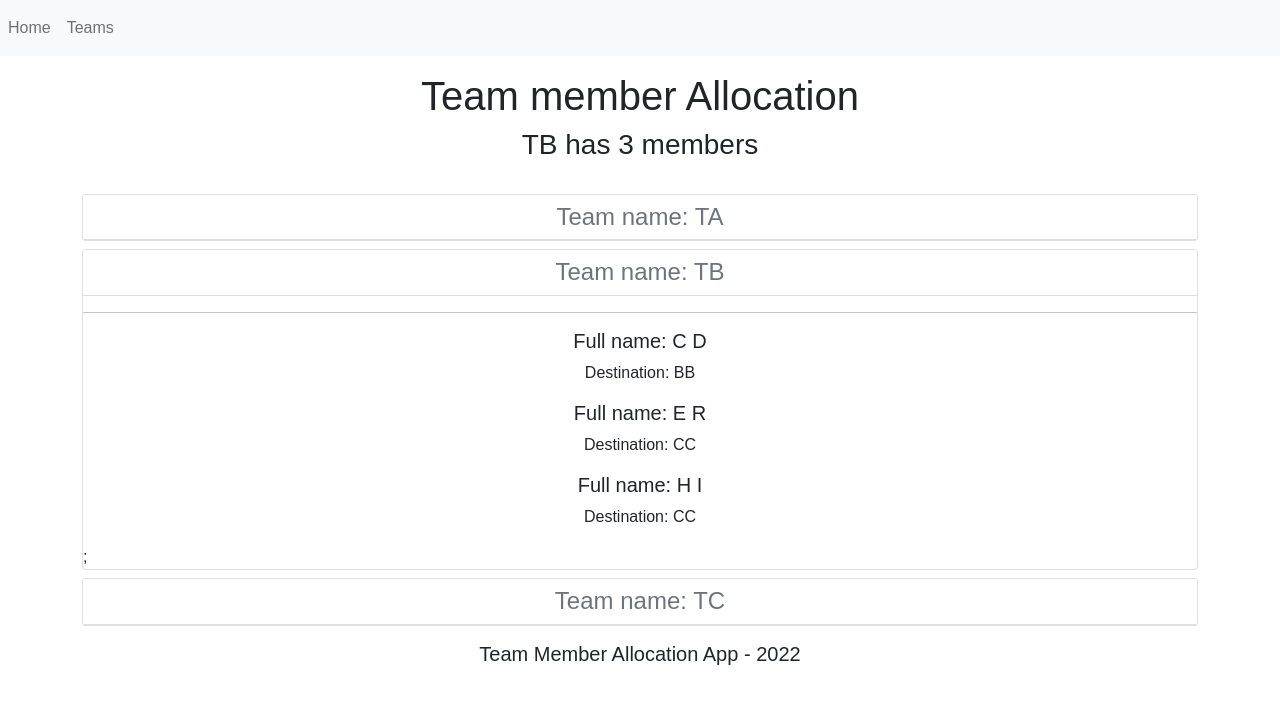
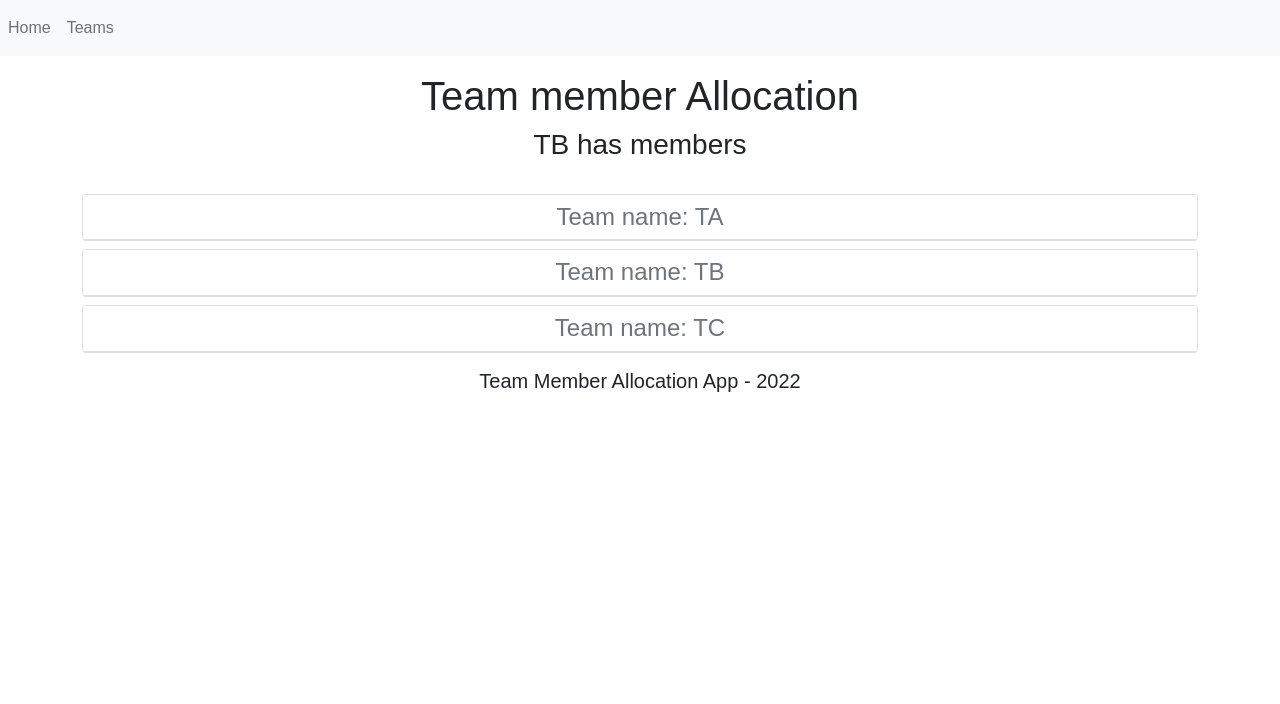
Before and after one commit to tinanator/TeamMember_test, a React (Create React App) app in the folder TeamMember/ClientApp/: page /GroupedTeamMembers in a window 1280 px wide. Shown: the top 704 px of the page. Built offline with nearby package versions, Linux system fonts and the light colour scheme.

Commit message:
Make context instead of props

```diff
--- a/TeamMember/ClientApp/src/App.jsx
+++ b/TeamMember/ClientApp/src/App.jsx
@@ -7,71 +7,25 @@ import GroupedTeamMembers from './GroupedTeamMembers';
 import Nav from './Nav';
 import NotFound from './NotFound';
 
-import { useState, useEffect } from 'react';
 import { BrowserRouter as Router, Route, Routes } from 'react-router-dom';
 
+import { DataProvider } from './ContextData';
+
 function App() {
-
-    const [employees, setEmployees] = useState(JSON.parse(localStorage.getItem('employeeList')) || [
-        { id: 1, fullname: "A B", destination: "AA", gender: "m", teamName: "TA" },
-        { id: 2, fullname: "C D", destination: "BB", gender: "m", teamName: "TB" },
-        { id: 3, fullname: "E R", destination: "CC", gender: "f", teamName: "TB" },
-        { id: 4, fullname: "F G", destination: "DD", gender: "m", teamName: "TA" },
-        { id: 5, fullname: "H I", destination: "CC", gender: "f", teamName: "TB" },
-        { id: 6, fullname: "J K", destination: "AA", gender: "f", teamName: "TA" }
-    ]);
-
-    const [SelectedTeam, setTeam] = useState(JSON.parse(localStorage.getItem('selectedItem')) || "TB");
-
-    function handleTeamSelectionChange(event) {
-        console.log(event.target.value);
-        setTeam(event.target.value);
-    }
-
-    function handleEmployeeClick(event) {
-        console.log("click");
-        const transformedArray = employees.map((employee) => employee.id === parseInt(event.currentTarget.id) ?
-            (employee.TeamName === SelectedTeam) ?
-                { ...employee, TeamName: '' } : { ...employee, teamName: SelectedTeam }
-            : employee);
-
-        setEmployees(transformedArray);
-    }
-
-    useEffect(() => {
-        localStorage.setItem('employeeList', JSON.stringify(employees));
-    }, [employees])
-
-    useEffect(() => {
-        localStorage.setItem('selectedTeam', JSON.stringify(SelectedTeam));
-    }, [SelectedTeam])
-
-    console.log(employees.filter((employee) => employee.teamName === SelectedTeam).length);
-
-
-        return (
+    return (
+        <DataProvider>
             <Router>
                 <Nav/>
-                <Header SelectedTeam={SelectedTeam}
-                    teamNumberCount={employees.filter((employee) => employee.teamName === SelectedTeam).length}
-                />
+                <Header/>
                 <Routes>
-                    <Route path="/"
-                        element={<Employees employees={employees}
-                        SelectedTeam={SelectedTeam}
-                        handleTeamSelectionChange={handleTeamSelectionChange}
-                        handleEmployeeClick={handleEmployeeClick} />}>
-
-                    </Route>
-                    <Route path="/GroupedTeamMembers" element={<GroupedTeamMembers
-                        employees={employees}
-                        selectedTeam={SelectedTeam}
-                        setTeam={setTeam} />}></Route>
+                    <Route path="/" element={<Employees/>} />
+                    <Route path="/GroupedTeamMembers" element={<GroupedTeamMembers />} />
                     <Route path="*" element={<NotFound />}></Route>
 
                 </Routes>
                 <Footer />
             </Router>
+        </DataProvider>
         );
 
 }
--- /dev/null
+++ b/TeamMember/ClientApp/src/ContextData.jsx
@@ -0,0 +1,47 @@
+import { createContext, useState, useEffect } from 'react';
+
+const ContextData = createContext({});
+
+export const DataProvider = ({ children }) => {
+    const [employees, setEmployees] = useState(JSON.parse(localStorage.getItem('employeeList')) || [
+        { id: 1, fullname: "A B", destination: "AA", gender: "m", teamName: "TA" },
+        { id: 2, fullname: "C D", destination: "BB", gender: "m", teamName: "TB" },
+        { id: 3, fullname: "E R", destination: "CC", gender: "f", teamName: "TB" },
+        { id: 4, fullname: "F G", destination: "DD", gender: "m", teamName: "TA" },
+        { id: 5, fullname: "H I", destination: "CC", gender: "f", teamName: "TB" },
+        { id: 6, fullname: "J K", destination: "AA", gender: "f", teamName: "TA" }
+    ]);
+
+    const [SelectedTeam, setTeam] = useState(JSON.parse(localStorage.getItem('selectedItem')) || "TB");
+
+    useEffect(() => {
+        localStorage.setItem('employeeList', JSON.stringify(employees));
+    }, [employees])
+
+    useEffect(() => {
+        localStorage.setItem('selectedTeam', JSON.stringify(SelectedTeam));
+    }, [SelectedTeam])
+
+    function handleTeamSelectionChange(event) {
+        console.log(event.target.value);
+        setTeam(event.target.value);
+    }
+
+    function handleEmployeeClick(event) {
+        console.log("click");
+        const transformedArray = employees.map((employee) => employee.id === parseInt(event.currentTarget.id) ?
+            (employee.TeamName === SelectedTeam) ?
+                { ...employee, TeamName: '' } : { ...employee, teamName: SelectedTeam }
+            : employee);
+
+        setEmployees(transformedArray);
+    }
+
+    return <ContextData.Provider value={{
+        employees, SelectedTeam, handleTeamSelectionChange, handleEmployeeClick, setTeam
+    }}>
+        {children}
+    </ContextData.Provider>
+};
+
+export default ContextData;
--- a/TeamMember/ClientApp/src/Employees.jsx
+++ b/TeamMember/ClientApp/src/Employees.jsx
@@ -1,22 +1,21 @@
-
 import TeamMembers from './TeamMembers';
 import Teams from './Teams';
 
 //use State hook
 
-const Employees = ({ employees, SelectedTeam, handleTeamSelectionChange, handleEmployeeClick }) => {
+const Employees = () => {
 
     return (
         <main className="container">
             <div className="row justify-content-center mt-3 mb-3">
                 <div className="col-8">
-                    <Teams handleTeamSelectionChange={handleTeamSelectionChange} SelectedTeam={SelectedTeam} />
+                    <Teams />
                 </div>
             </div>
             <div className="row justify-content-center mt-3 mb-3">
                 <div className="col-8">
                     {
-                        <TeamMembers employees={employees} SelectedTeam={SelectedTeam} handleEmployeeClick={handleEmployeeClick} />
+                        <TeamMembers />
                     }
 
                 </div>
--- a/TeamMember/ClientApp/src/GroupedTeamMembers.jsx
+++ b/TeamMember/ClientApp/src/GroupedTeamMembers.jsx
@@ -1,6 +1,9 @@
-import { useState } from 'react';
+import { useState, useContext } from 'react';
+import DataContext from './ContextData';
 
-const GroupedTeamMembers = ({ employees, selectedTeam, setTeam }) => {
+const GroupedTeamMembers = () => {
+
+    const { employees, selectedTeam, setTeam } = useContext(DataContext);
 
     const [groupedEmployees, setGroupedData] = useState(groupTeamMembers());
 
@@ -58,9 +61,9 @@ const GroupedTeamMembers = ({ employees, selectedTeam, setTeam }) => {
                                                 </h5>
                                                 <p>Destination: { member.destination }</p>
                                             </div>
-                                        );
+                                        )
                                     })
-                                };
+                                }
                             </div>
                         </div>
                     )
--- a/TeamMember/ClientApp/src/Header.js
+++ b/TeamMember/ClientApp/src/Header.js
@@ -1,4 +1,10 @@
-const Header = ({ SelectedTeam, teamNumberCount }) => {
+import ContextData from './ContextData';
+import { useContext } from 'react';
+
+const Header = () => {
+
+    const { SelectedTeam, teamNumberCount } = useContext(ContextData);
+
     return (
         <header className="container">
             <div className="row justify-content-center mt-3 mb-4">
--- a/TeamMember/ClientApp/src/TeamMemberCard.jsx
+++ b/TeamMember/ClientApp/src/TeamMemberCard.jsx
@@ -1,7 +1,12 @@
 import femaleProfile from './Images/femaleProfile.jpg';
 import maleProfile from './Images/maleProfile.jpg';
+import ContextData from './ContextData';
+import { useContext } from 'react';
 
-const TeamMemberCard = ({ employee, SelectedTeam, handleEmployeeClick }) => {
+const TeamMemberCard = ({ employee }) => {
+
+    const { SelectedTeam, handleEmployeeClick } = useContext(ContextData);
+
     return (
         <div id={employee.id} key={employee.id} onClick={handleEmployeeClick} className={(employee.teamName === SelectedTeam ? "card m-2 standout" : "card m-2")} style={{ cursor: "pointer" }}>
 
--- a/TeamMember/ClientApp/src/TeamMembers.jsx
+++ b/TeamMember/ClientApp/src/TeamMembers.jsx
@@ -1,11 +1,17 @@
 import TeamMemberCard from './TeamMemberCard';
+import { useContext } from 'react';
+import ContextData from './ContextData';
 
-const TeamMembers = ({ employees, SelectedTeam, handleEmployeeClick }) => {
+const TeamMembers = () => {
+
+    const { employees } = useContext(ContextData);
+
     return (
+
         <div className="card-collection">
             {
                 employees.map((employee) => (
-                    <TeamMemberCard employee={employee} SelectedTeam={SelectedTeam} handleEmployeeClick={handleEmployeeClick} />
+                    <TeamMemberCard key={employee.id} employee={employee} />
                 ))
             }
         </div>
--- a/TeamMember/ClientApp/src/Teams.jsx
+++ b/TeamMember/ClientApp/src/Teams.jsx
@@ -1,5 +1,8 @@
+import { useContext } from 'react';
+import ContextData from './ContextData';
 
-const Teams = ({ handleTeamSelectionChange, selectedTeam }) => {
+const Teams = () => {
+    const { handleTeamSelectionChange, selectedTeam } = useContext(ContextData);
 
     return (
         <select className="form-select form-select-lg" id="teams" value={selectedTeam} onChange={handleTeamSelectionChange}>
```
Also changed, not shown: 1 other file (tests, documents, lock files or other folders).
